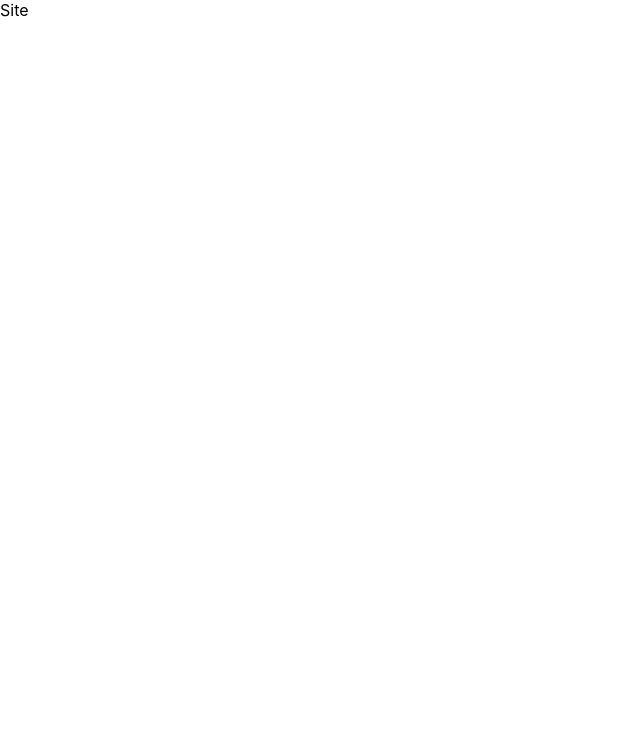
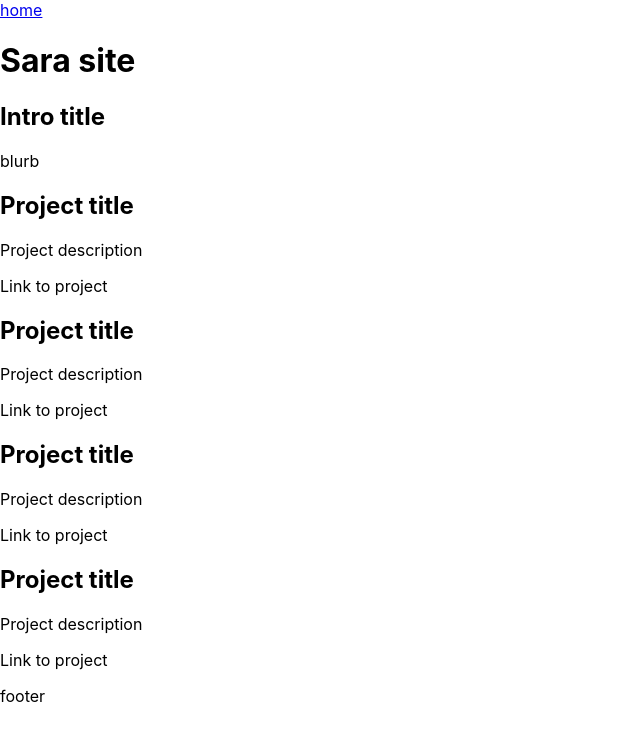
Before and after one commit to saraHumphries/sara-site, a React (Create React App) app: page / in a window 1280 px wide. Shown: the top 740 px of the page, without its empty margins (0-640 px from the left). Built offline with nearby package versions, Linux system fonts and the light colour scheme.

Commit message:
adds basic structure of page

```diff
--- /dev/null
+++ b/src/components/Project.js
@@ -0,0 +1,12 @@
+
+const Project = function() {
+    return (
+        <div className='project'>
+            <h2>Project title</h2>
+            <p>Project description</p>
+            <a>Link to project</a>
+        </div>
+    );
+};
+
+export default Project;
--- a/src/containers/SiteContainer.js
+++ b/src/containers/SiteContainer.js
@@ -1,8 +1,32 @@
 import "./SiteContainer.css"
+import Project from "../components/Project";
 
 const SiteContainer = function() {
     return (
-        <div>Site</div>
+        <div id="site-container">
+            <header>
+                <nav>
+                    <a href='/'>home</a>
+                </nav>
+                <h1>Sara site</h1>
+            </header>
+            <main>
+                <section id='intro-section'></section>
+                <h2>Intro title</h2>
+                <p>blurb</p>
+                <section id='project-section'>
+                    <div id='projects'>
+                        <Project></Project>
+                        <Project></Project>
+                        <Project></Project>
+                        <Project></Project>
+                    </div>
+                </section>
+            </main>
+            <footer>
+                <p>footer</p>
+            </footer>
+        </div>
     );
 };
 
```
